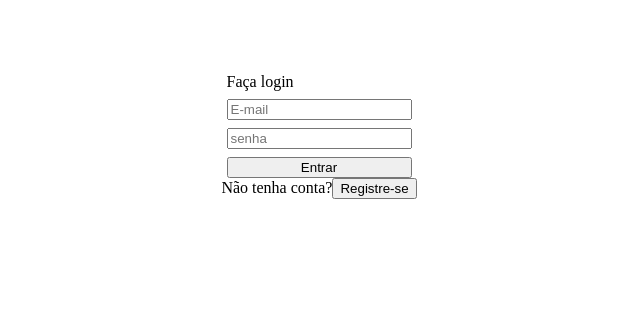
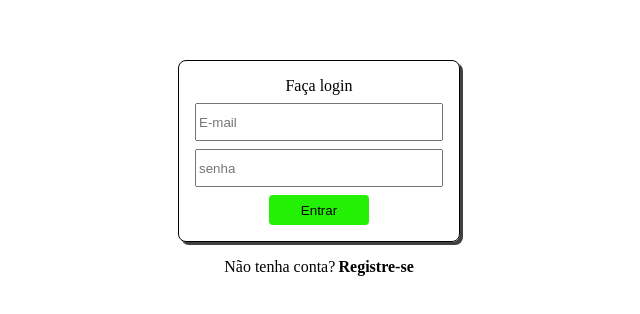
Before and after one commit to DanielSiilva/xbox-live, a React (Vite) app: page / in a window 1280 px wide. Shown: the part 192-506 px from the top of the page, without its empty margins (321-961 px from the left). Built offline with nearby package versions, Linux system fonts and the light colour scheme.

Commit message:
Style: estilização da pagina de login

```diff
--- a/package.json
+++ b/package.json
@@ -9,13 +9,15 @@
     "preview": "vite preview"
   },
   "dependencies": {
+    "@hookform/resolvers": "^2.9.11",
     "@types/styled-components": "^5.1.26",
     "axios": "^1.3.4",
     "react": "^18.2.0",
     "react-dom": "^18.2.0",
     "react-hook-form": "^7.43.7",
     "react-router-dom": "^6.9.0",
-    "styled-components": "^5.3.9"
+    "styled-components": "^5.3.9",
+    "zod": "^3.21.4"
   },
   "devDependencies": {
     "@types/react": "^18.0.28",
--- a/src/pages/Login/index.tsx
+++ b/src/pages/Login/index.tsx
@@ -1,35 +1,72 @@
+import * as zod from 'zod'
+
+import {useForm} from 'react-hook-form'
+import { zodResolver } from '@hookform/resolvers/zod'
 
 import {
     Container,
     FormContainer,
-    InputContainer
+    InputContainer,
+    NoCount,
+    ButtonLogin
 } from './styles'
+
+const loginValidationSchema = zod.object({
+    email: zod.string(),
+    password: zod.string()
+})
+
+
+export type NewLoginData = zod.infer<typeof loginValidationSchema>
+
 
 export function Login(){
 
+    const {
+        register,
+        handleSubmit,
+      } = useForm<NewLoginData>({
+        resolver: zodResolver(loginValidationSchema),
+      });
+
+    function handleLogin(data: NewLoginData) {
+        console.log('login')
+    }
+
     return (
         <Container>
-             <FormContainer>
+             <FormContainer onSubmit={handleSubmit(handleLogin)}>
                 <span>Faça login</span>
 
                 <InputContainer>
                     <input
                         placeholder='E-mail'
+                        {...register('email')}
+                        required
                     />
 
                     <input
                         placeholder='senha'
+                        {...register('password')}
+                        required
                     />
                 </InputContainer>
 
 
-                <button>Entrar</button>
+                <ButtonLogin type='submit'>
+                    Entrar
+                </ButtonLogin>
              </FormContainer>
 
-             <div>
+             <NoCount>
                 <span>Não tenha conta?</span>
-                <button>Registre-se</button>
-             </div>
+
+                <p>
+                    <a href="">
+                        Registre-se
+                    </a>
+                </p>
+             </NoCount>
         </Container>
     )
 }
--- a/src/pages/Login/styles.ts
+++ b/src/pages/Login/styles.ts
@@ -7,24 +7,61 @@ export const Container = styled.div`
     align-items: center;
     justify-content: center;
 
-
-    height: 80vh;
+    height: 90vh;
 
 
 
 `
-export const FormContainer = styled.div`
+export const FormContainer = styled.form`
     display: flex;
     flex-direction: column;
+    align-items: center;
     justify-content: center;
     gap: 0.5rem;
+
+    padding: 1rem;
+    box-shadow: 3px 3px 0px 0px rgba(0,0,0,0.75);
+    border-radius: 8px;
+    border: 1px solid;
 
 
 `
 export const InputContainer = styled.div`
     display: flex;
     flex-direction: column;
+    align-items: center;
     justify-content: center;
     gap: 0.5rem;
 
+    input{
+        width: 15rem;
+        height: 2rem;
+    }
+
+
 `
+
+export const ButtonLogin = styled.button`
+    width: 100px;
+    height: 30px;
+
+    background-color: #24f005;
+    border: 0px;
+    border-radius: 4px;
+
+    cursor: pointer;
+`
+
+export const NoCount = styled.div`
+    display: flex;
+    align-items: center;
+    justify-content: center;
+    gap: 0.2rem;
+
+    a{
+        text-decoration: none;
+        color: black;
+        font-weight: bold;
+    }
+
+`
```
Also changed, not shown: 1 other file (tests, documents, lock files or other folders).
